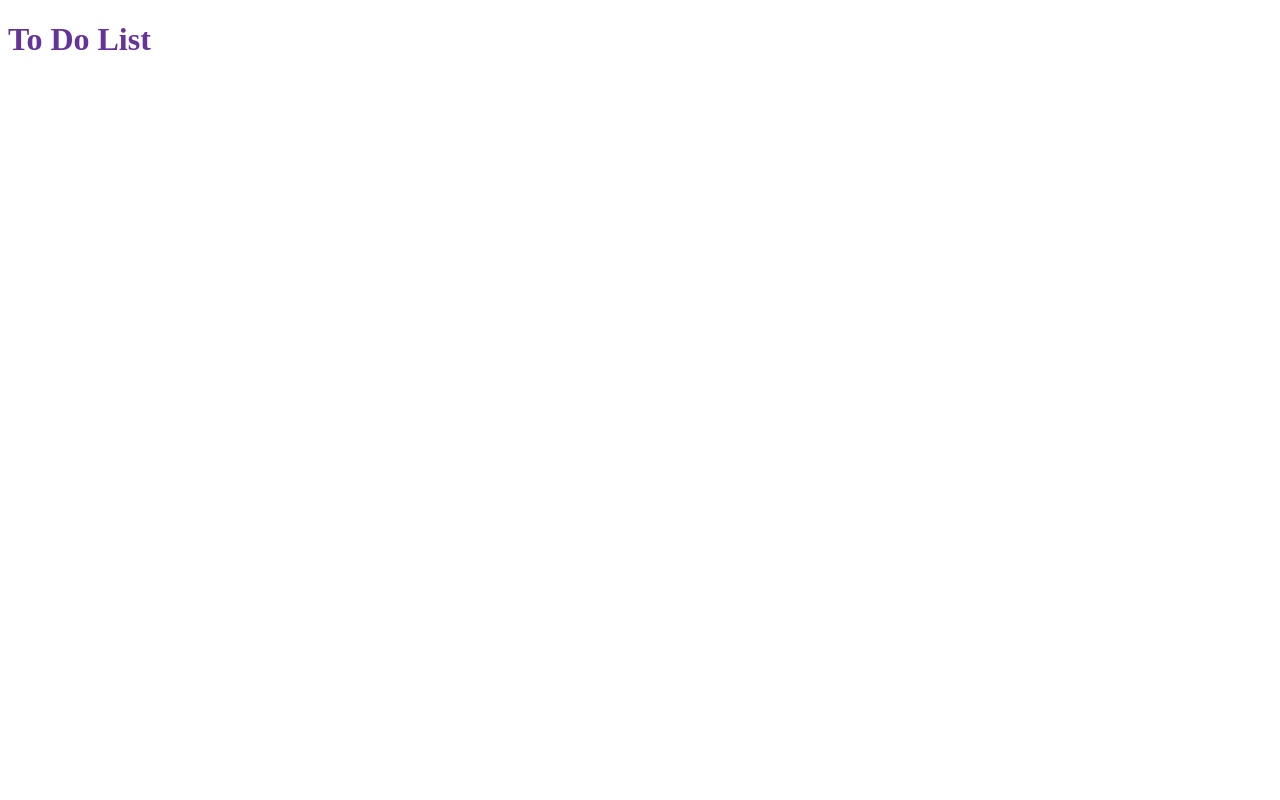
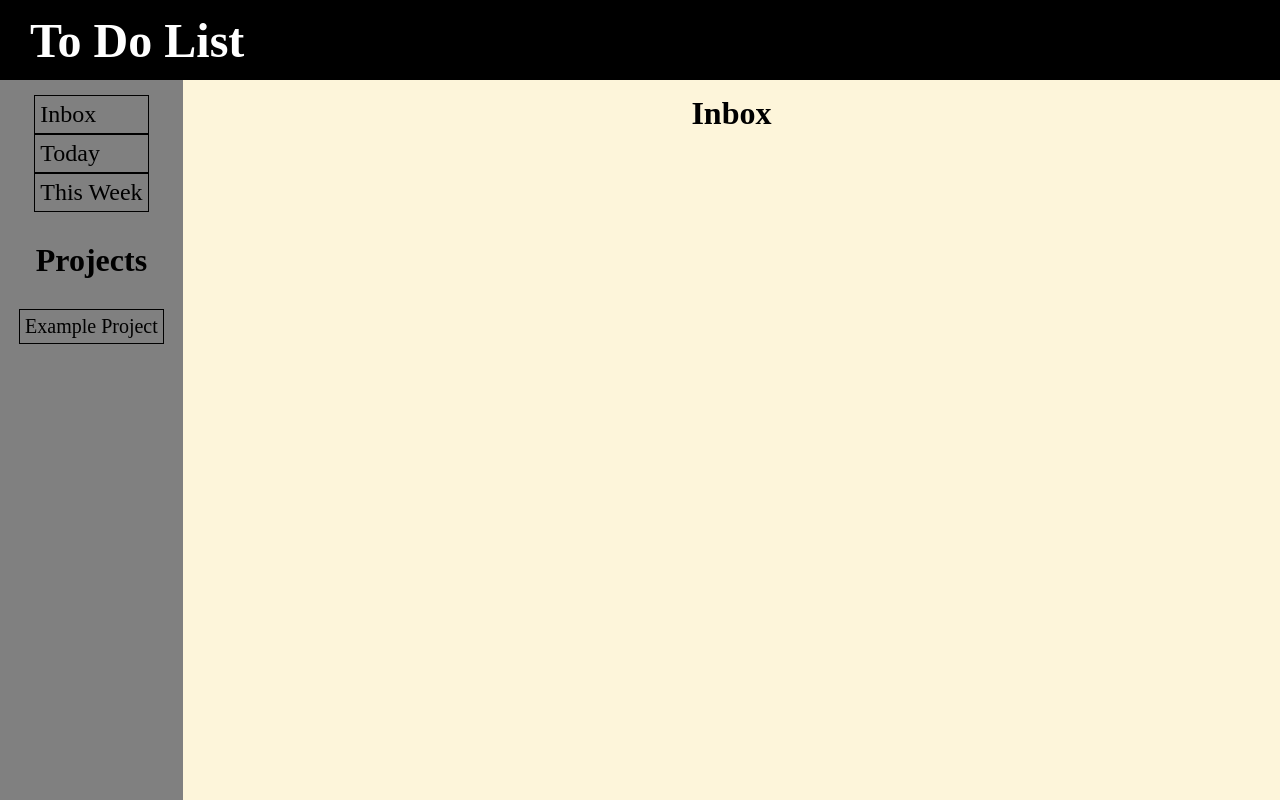
Before and after one commit to aaron-tetrick/to-do-list, a website built with webpack: page dist/index.html in a window 1280 px wide. Built offline with nearby package versions, Linux system fonts and the light colour scheme.

Commit message:
Create basic webpage template

```diff
--- a/style.css
+++ b/style.css
@@ -1,3 +1,80 @@
+* {
+    margin: 0;
+    padding: 0;
+    box-sizing: border-box;
+}
+
+header {
+    background-color: black;
+    height: 10vh;
+    display: flex;
+    justify-content: flex-start;
+    align-items: center;
+}
+
 h1 {
-    color: rebeccapurple;
+    padding: 30px;
+    font-size: 3rem;
+    color: white;
 }
+main {
+    background-color: firebrick;
+    display: grid;
+    grid-template-columns: 1fr 6fr;
+    height: 90vh;
+}
+
+#sidebar {
+    background-color: gray;
+}
+
+h2 {
+    text-align: center;
+    padding: 15px;
+    color: black;
+    font-size: 2rem;
+}
+
+.inbox-div {
+    display: flex;
+    justify-content: center;
+    align-items: flex-start;
+    background-color: gray;
+}
+
+.inbox-list {
+    list-style: none;
+    font-size: 1.5rem;
+    padding: 15px;
+}
+
+.inbox-list li {
+    padding: 5px;
+    border: 1px black solid;
+}
+
+.projects-div {
+    display: flex;
+    justify-content: center;
+    align-items: flex-start;
+    background-color: gray;
+
+}
+
+.projects-list {
+    list-style: none;
+    font-size: 1.25rem;
+    padding: 15px;
+}
+
+.projects-list li {
+    padding: 5px;
+    border: 1px black solid;
+}
+
+#content {
+    background-color: rgb(253, 245, 218);
+    height: 100px;
+    width: 100%;
+    height: 100%;
+}
```
Also changed, not shown: dist/index.html.
